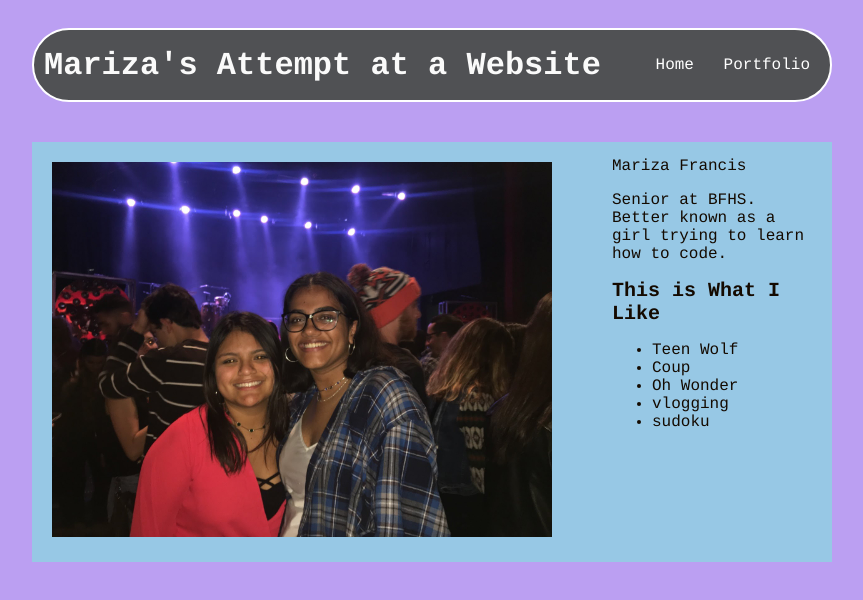
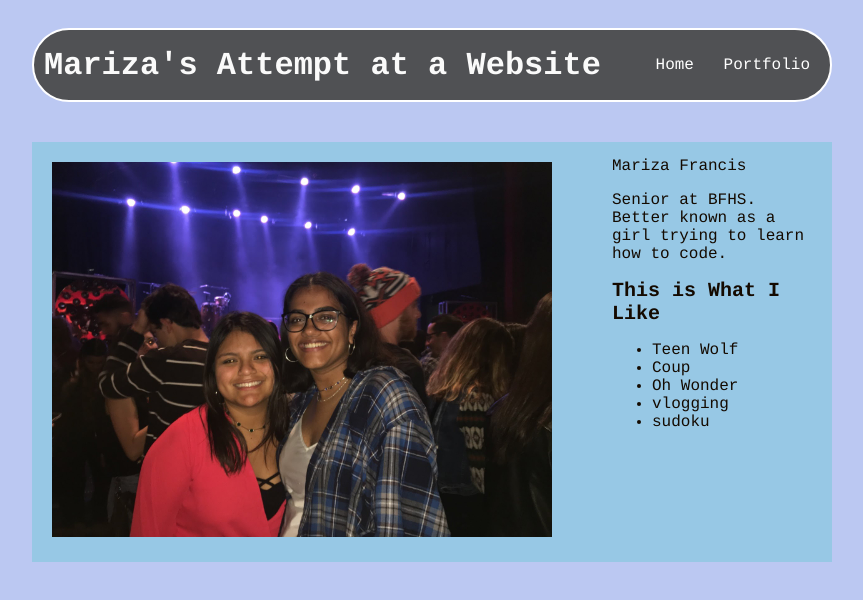
Before and after one commit to marizafrancis/marizafrancis.github.io, a plain HTML site: page index.html in a window 1280 px wide. Shown: the whole page, without its empty margins (208-1071 px from the left). Drawn offline with Linux system fonts and the light colour scheme.

Commit message:
Update index.html

```diff
--- a/index.html
+++ b/index.html
@@ -4,7 +4,7 @@
         <title>Join the Hashtag, only members allowed </title>
         <style>
             body {
-                background: rgb(187, 159, 242);
+                background: rgb(187, 200, 242);
                 color: rgb(20, 10, 0);
                 padding: 20px;
                 font-family: courier;
```
